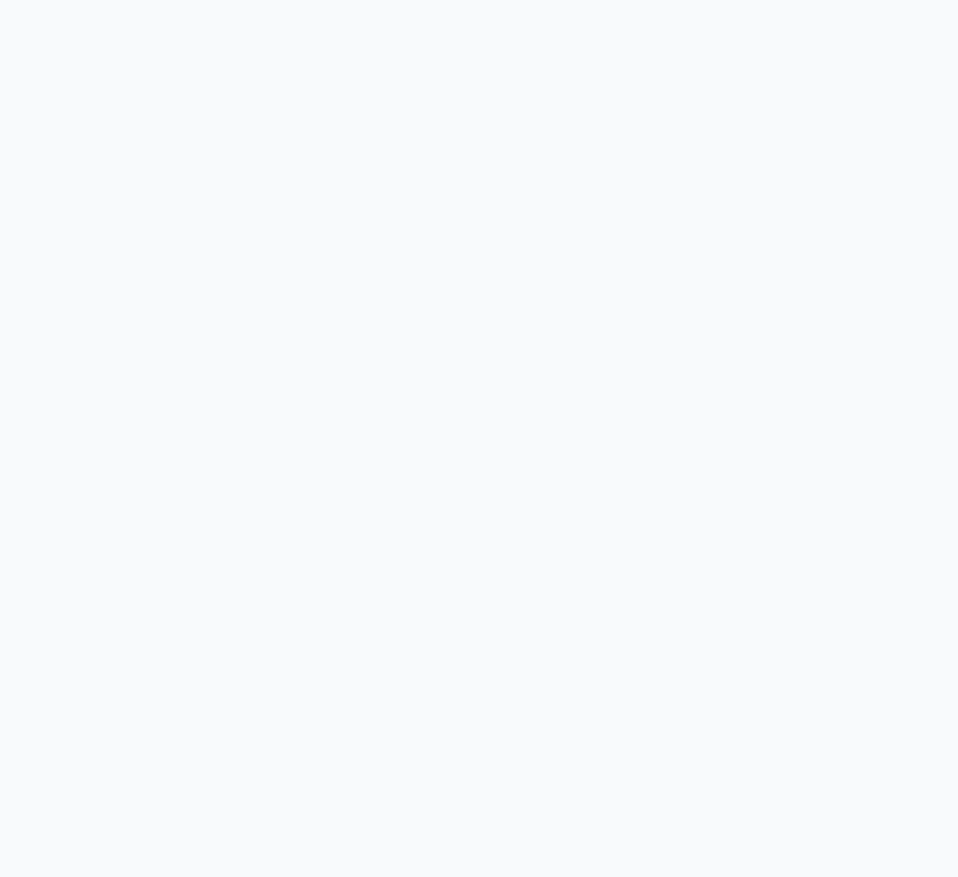
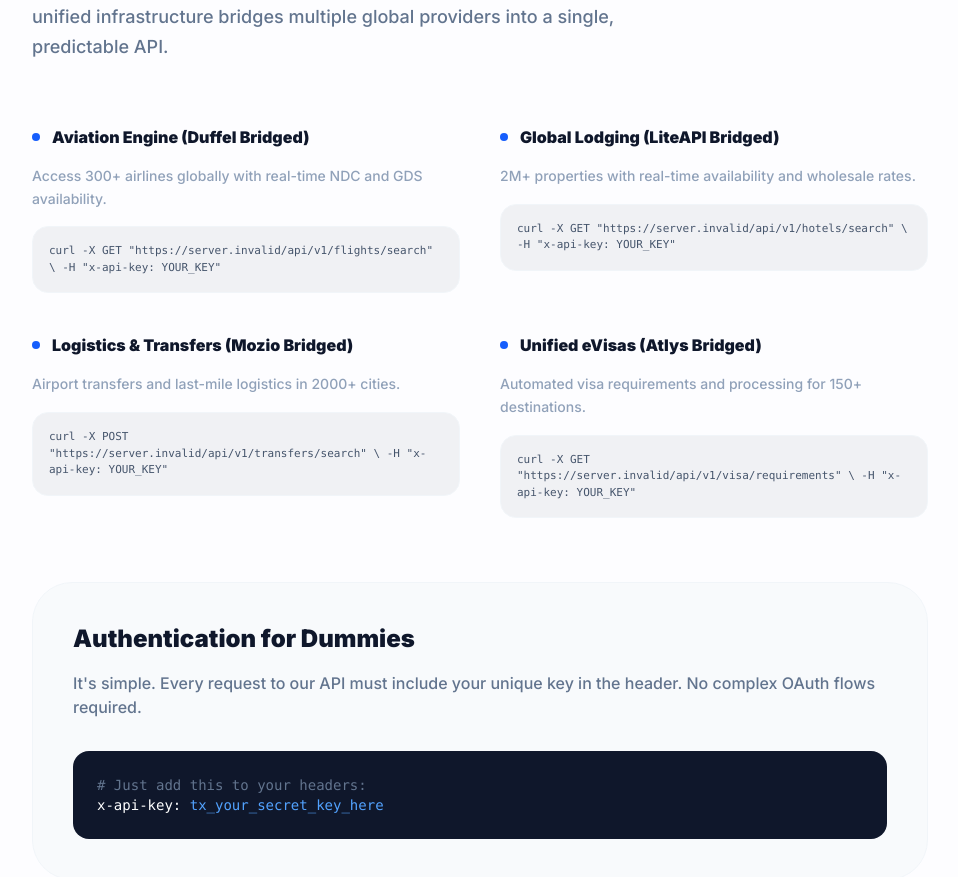
Before and after one commit to Travsify/travsify, a Next.js app in the folder frontend/: page /dashboard/developers in a window 1280 px wide. Shown: the part 1129-2006 px from the top of the page, without its empty margins (304-1262 px from the left). Before the commit the page ends 965 px from the top, so only its background shows below. Built offline with nearby package versions, Linux system fonts and the light colour scheme; no server answers.

Commit message:
docs: finalize professional integration guides and admin oversight features

```diff
--- a/frontend/src/app/dashboard/developers/page.tsx
+++ b/frontend/src/app/dashboard/developers/page.tsx
@@ -172,6 +172,69 @@ export default function DevelopersPage() {
           </div>
         </div>
       </div>
+
+      {/* ─── FULL DOCUMENTATION GUIDE ─── */}
+      <div id="docs" className="pt-20 space-y-16 border-t border-slate-100 animate-fade-up">
+        <div className="max-w-2xl">
+          <h2 className="text-4xl font-black text-slate-900 mb-6">Integration Guide</h2>
+          <p className="text-lg font-medium text-slate-500 leading-relaxed">
+            Everything you need to build the next generation of travel experiences. Our unified infrastructure bridges multiple global providers into a single, predictable API.
+          </p>
+        </div>
+
+        {/* Vertical Grid */}
+        <div className="grid grid-cols-1 md:grid-cols-2 gap-10">
+          <GuideSection
+            title="Aviation Engine (Duffel Bridged)"
+            desc="Access 300+ airlines globally with real-time NDC and GDS availability."
+            code={`curl -X GET "${API_URL}/api/v1/flights/search" \\
+-H "x-api-key: YOUR_KEY"`}
+          />
+          <GuideSection
+            title="Global Lodging (LiteAPI Bridged)"
+            desc="2M+ properties with real-time availability and wholesale rates."
+            code={`curl -X GET "${API_URL}/api/v1/hotels/search" \\
+-H "x-api-key: YOUR_KEY"`}
+          />
+          <GuideSection
+            title="Logistics & Transfers (Mozio Bridged)"
+            desc="Airport transfers and last-mile logistics in 2000+ cities."
+            code={`curl -X POST "${API_URL}/api/v1/transfers/search" \\
+-H "x-api-key: YOUR_KEY"`}
+          />
+          <GuideSection
+            title="Unified eVisas (Atlys Bridged)"
+            desc="Automated visa requirements and processing for 150+ destinations."
+            code={`curl -X GET "${API_URL}/api/v1/visa/requirements" \\
+-H "x-api-key: YOUR_KEY"`}
+          />
+        </div>
+
+        {/* Dummy Proof Auth */}
+        <div className="bg-slate-50 rounded-[40px] p-10 border border-slate-100">
+          <h3 className="text-2xl font-black text-slate-900 mb-4">Authentication for Dummies</h3>
+          <p className="text-slate-500 mb-8 font-medium">It's simple. Every request to our API must include your unique key in the header. No complex OAuth flows required.</p>
+          <div className="bg-slate-900 rounded-2xl p-6 font-mono text-sm text-blue-400">
+            <span className="text-slate-500"># Just add this to your headers:</span><br/>
+            <span className="text-white">x-api-key:</span> tx_your_secret_key_here
+          </div>
+        </div>
+      </div>
+    </div>
+  );
+}
+
+function GuideSection({ title, desc, code }: any) {
+  return (
+    <div className="space-y-4">
+      <div className="flex items-center gap-3">
+        <div className="w-2 h-2 rounded-full bg-blue-600" />
+        <h4 className="font-black text-slate-900">{title}</h4>
+      </div>
+      <p className="text-sm font-medium text-slate-400 leading-relaxed">{desc}</p>
+      <div className="bg-slate-900/5 rounded-2xl p-4 font-mono text-[11px] text-slate-600 border border-slate-100">
+        {code}
+      </div>
     </div>
   );
 }
```
Also changed, not shown: 2 other files (tests, documents, lock files or other folders).
